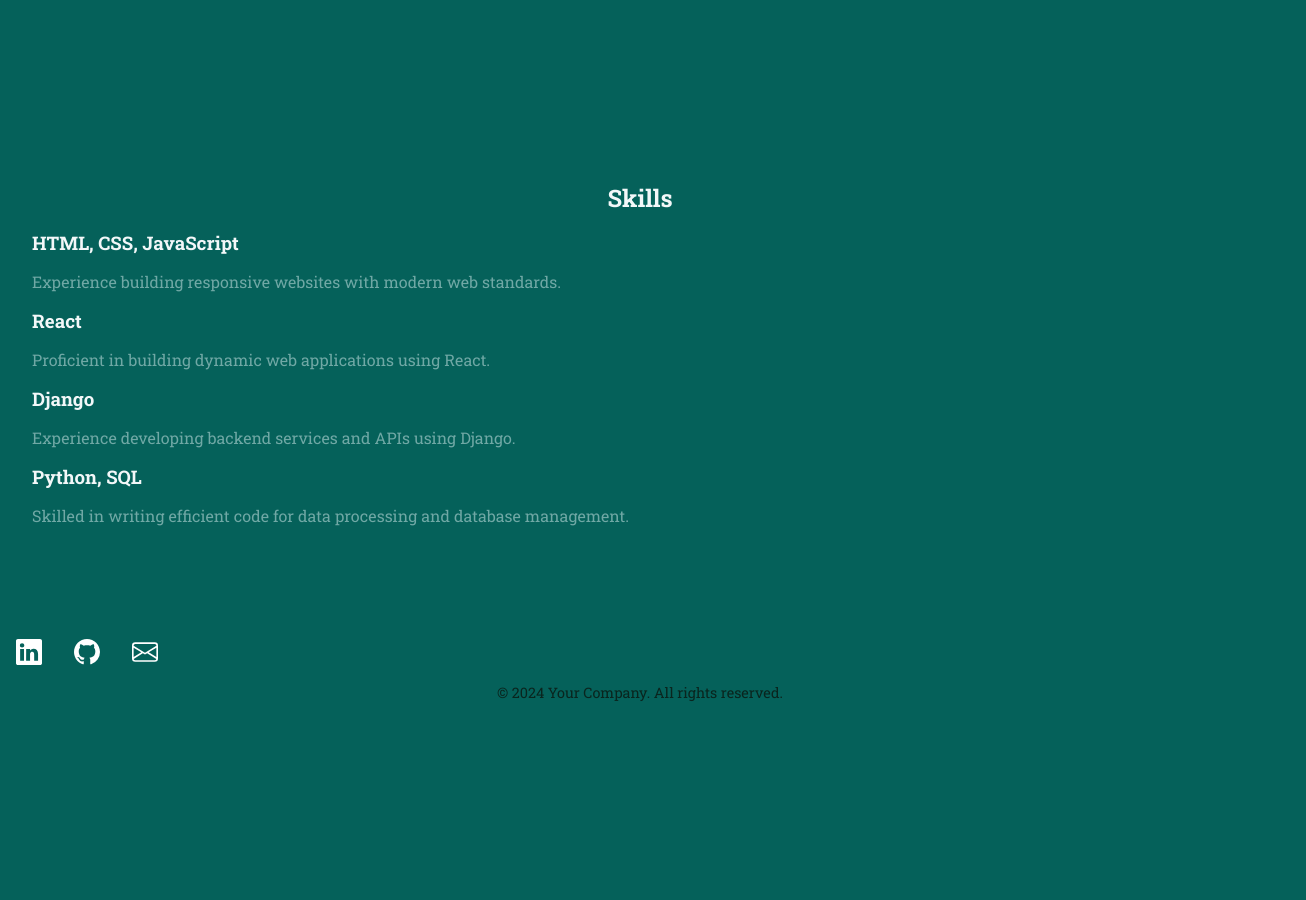
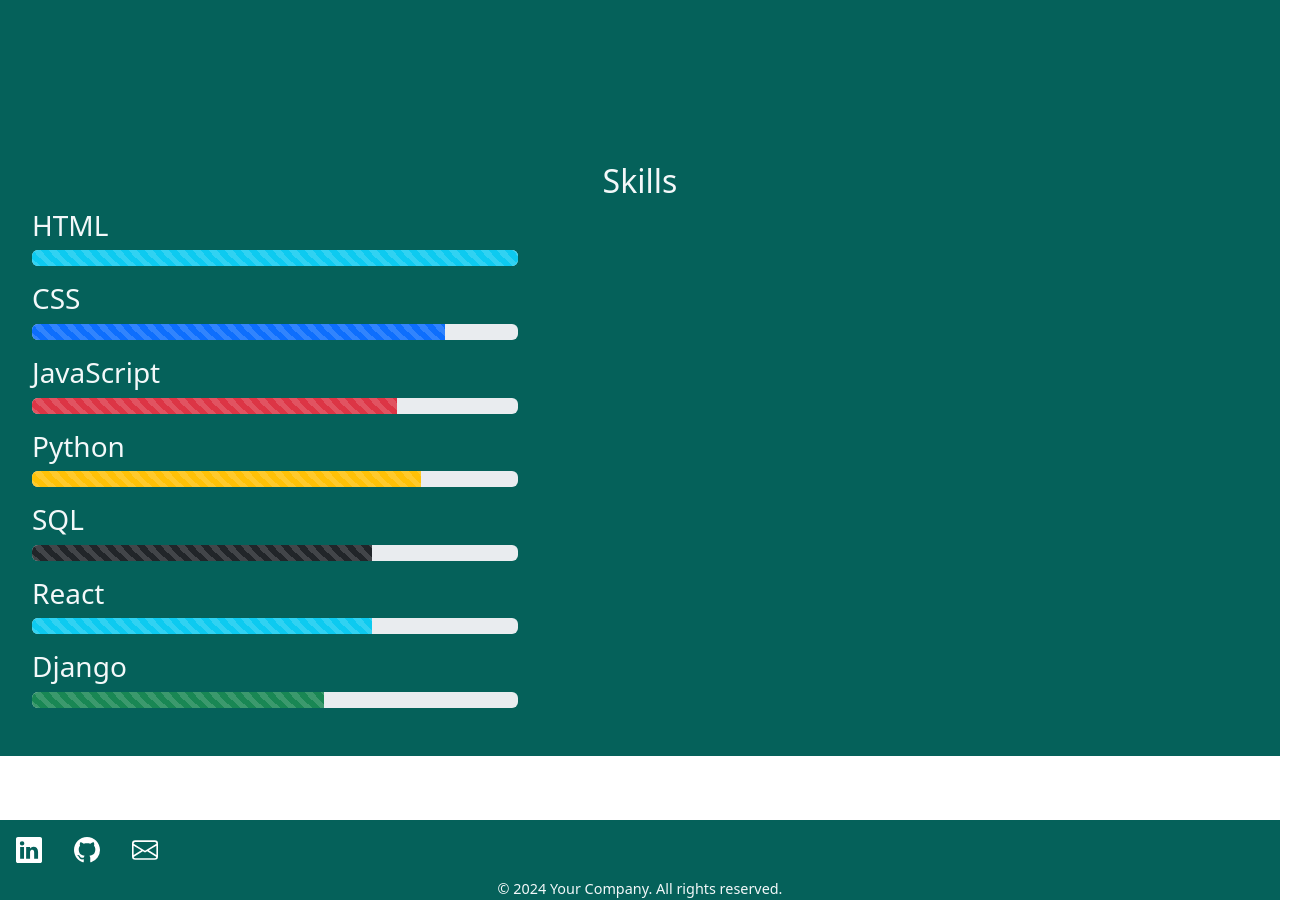
Before and after one commit to Caty1121/caty1121.github.io, a React (Create React App) app: page /skills in a window 1280 px wide. Shown: the part 1020-1920 px from the top of the page, 1306 px wide, since content can reach past the window. Before the commit the page ends 1723 px from the top, so only its background shows below. Built offline with nearby package versions, Linux system fonts and the light colour scheme.

Commit message:
added bootstrap to skills page

```diff
--- a/src/App.css
+++ b/src/App.css
@@ -47,7 +47,7 @@
 
 footer {
   background-color: #05615a;
-  color: #0a251e;
+  color: #f3f8f9;
   text-align: center;
   padding: .5px 0;
 }
--- a/src/components/Footer.css
+++ b/src/components/Footer.css
@@ -15,6 +15,7 @@
     justify-content: space-between;
     align-items: center;
     padding: 0 1em;
+    padding-top: 1em;
   }
 
   .social-media {
--- a/src/index.css
+++ b/src/index.css
@@ -13,6 +13,7 @@
   -webkit-font-smoothing: antialiased;
   -moz-osx-font-smoothing: grayscale;
   background-color: #05615a;
+
   color: #70a8a5;
 }
 
@@ -21,7 +22,7 @@
     monospace;
 }
 h1 {
-  color:#0a251e;
+  color: #f3f8f9;;
 }
 h3, h2 {
   color: #f3f8f9;
--- a/src/pages/About.css
+++ b/src/pages/About.css
@@ -1,9 +1,28 @@
   #about h2 {
     margin-bottom: 1rem;
+    background-color: #05615a;
+    border: none; /* Removes any border */
+    box-shadow: none; /* Removes any box shadow */
   }
 
   #about p {
     margin-bottom: 1.5rem;
     margin-left: 2rem;
     margin-right: 2rem;
+    background-color: #05615a;
+    border: none; /* Removes any border */
+    box-shadow: none; /* Removes any box shadow */
   }
+
+
+  #about {
+    background-color: #05615a;
+    border: none; /* Removes any border */
+    box-shadow: none; /* Removes any box shadow */
+  }
+
+  /* this turns the the paragrph section green but still have a header bar
+  section#about {
+    background-color: #05615a;
+  }
+    */
--- a/src/pages/Contact.css
+++ b/src/pages/Contact.css
@@ -1,22 +1,31 @@
  .form-box {
     box-shadow: 0 0 10px 5px #313631a5;
     width: 75vh;
-    background-color: #70a8a5;
+    background-color: #739694;
     height:auto;
     margin: 2em;
+    border-radius: 20px;
   }
+
+  .form-box:hover{
+    transform: scale(1.01);
+  }
+
   #contact {
     display: flex;
     flex-direction: column;
     align-items: center;
     text-align: center;
+  }
 
-  }
   .form-right, .form-left {
   display: flex;
   flex-direction: column;
   flex: 1;
+  border: none;
+  background-color:  #739694;
   }
+
   .form-right {
     order: 1;
     margin: 20px;
@@ -77,10 +86,22 @@
     height: 100%;
     align-self: center;
   }
+
   #contact button:hover {
-    background-color: #70a8a5;
+    background-color: #254a5d;
   }
 
   #message {
     height: 17vh;
   }
+
+  input {
+    background-color: #f3f8f9;
+  }
+
+  input:focus {
+    border: 2px solid #9D552C;
+  }
+  section#contact {
+  background-color: #05615a;
+  }
--- a/src/pages/Home.css
+++ b/src/pages/Home.css
@@ -1,6 +1,7 @@
 .home-container {
   text-align: center;
   padding: 20px;
+  background-color: #05615a;
 }
 
 .home-title {
@@ -17,12 +18,22 @@
   justify-content: center;
   align-items: center;
   height: 50vh;
+  background-color: #05615a;
+
 }
 
 .portfolioPhotoImage {
   max-width: 100%;
   background-color: #254a5d;
-  height: 40vh;
-  opacity: .4;
+  height: 50vh;
+  opacity: .3;
   box-shadow: 0 0 10px 5px #000;
+  border-radius: 20px;
 }
+
+label {
+  color: orange;
+}
+section.site {
+  background-color: #05615a;
+}
--- a/src/pages/Projects.css
+++ b/src/pages/Projects.css
@@ -1,9 +1,13 @@
 #projects {
     padding: 2rem;
+    background-color: #05615a;
+
   }
 
   #projects h2 {
     margin-bottom: 1rem;
+    color: #f3f8f9;
+
   }
 
   .project {
@@ -19,4 +23,6 @@
 
   .project h3 {
     margin: 1rem 0;
+    color: #f3f8f9;
+
   }
--- a/src/pages/Skills.css
+++ b/src/pages/Skills.css
@@ -1,9 +1,6 @@
 #skills {
     padding: 2rem;
-  }
-
-  #skills h2 {
-    margin-bottom: 1rem;
+    background-color: #05615a;
   }
 
   #skills ul {
@@ -14,7 +11,11 @@
   #skills ul li {
     margin-bottom: 1rem;
   }
+  h2, h3 {
+  color: #f3f8f9;
+  }
 
-  #skills ul li h3 {
-    margin: 0.5rem 0;
+  .progress-container {
+    width: 40%;
+    margin-bottom: 1rem;
   }
--- a/src/pages/Skills.js
+++ b/src/pages/Skills.js
@@ -1,4 +1,6 @@
 import React from 'react';
+import { ProgressBar } from 'react-bootstrap';
+import 'bootstrap/dist/css/bootstrap.min.css';
 import './Skills.css';
 
 const Skills = () => {
@@ -7,20 +9,46 @@
       <h2>Skills</h2>
       <ul>
         <li>
-          <h3>HTML, CSS, JavaScript</h3>
-          <p>Experience building responsive websites with modern web standards.</p>
+          <h3>HTML</h3>
+          <div className="progress-container">
+            <ProgressBar now={100} striped label="" variant="info"/>
+          </div>
+        </li>
+        <li>
+          <h3>CSS</h3>
+          <div className="progress-container">
+            <ProgressBar now={85} striped label="" variant="primary"/>
+          </div>
+        </li>
+        <li>
+          <h3>JavaScript</h3>
+          <div className="progress-container">
+            <ProgressBar now={75} striped label="" variant="danger"/>
+          </div>
+        </li>
+        <li>
+          <h3>Python</h3>
+          <div className="progress-container">
+            <ProgressBar now={80} striped label="" variant="warning"/>
+          </div>
+        </li>
+        <li>
+          <h3>SQL</h3>
+          <div className="progress-container">
+            <ProgressBar now={70} striped label="" variant="dark"/>
+          </div>
         </li>
         <li>
           <h3>React</h3>
-          <p>Proficient in building dynamic web applications using React.</p>
+          <div className="progress-container">
+            <ProgressBar now={70} striped label="" variant="info"/>
+          </div>
         </li>
         <li>
           <h3>Django</h3>
-          <p>Experience developing backend services and APIs using Django.</p>
-        </li>
-        <li>
-          <h3>Python, SQL</h3>
-          <p>Skilled in writing efficient code for data processing and database management.</p>
+          <div className="progress-container">
+            <ProgressBar now={60} striped label="" variant="success"/>
+          </div>
         </li>
       </ul>
     </section>
```
